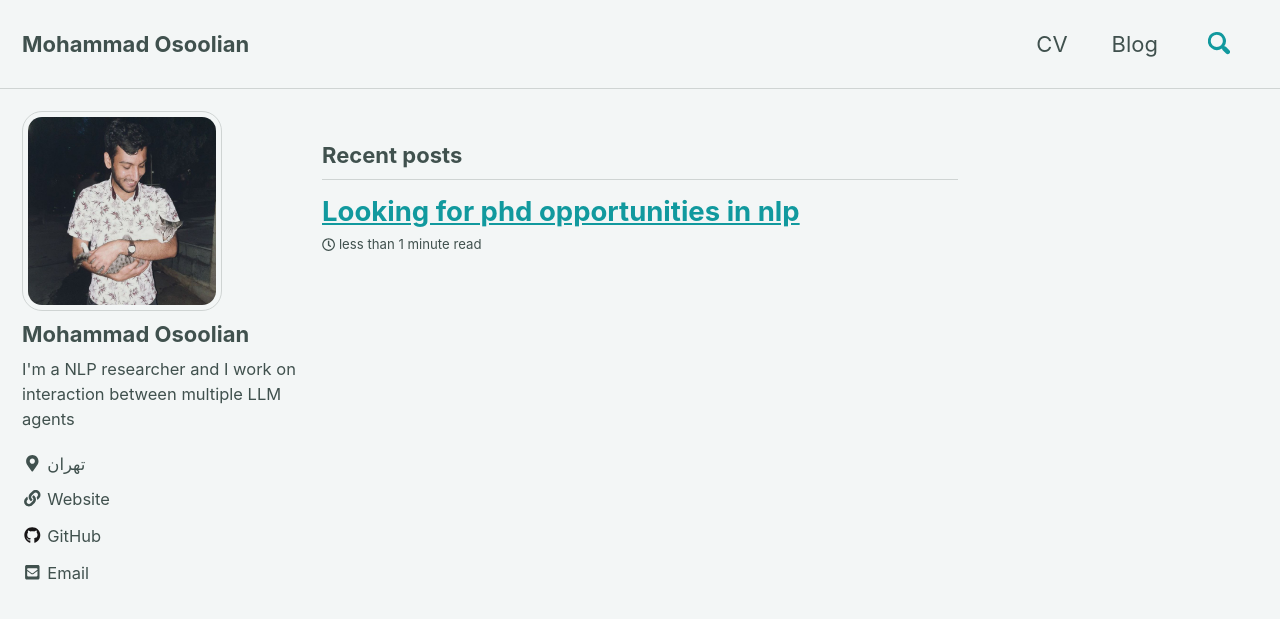
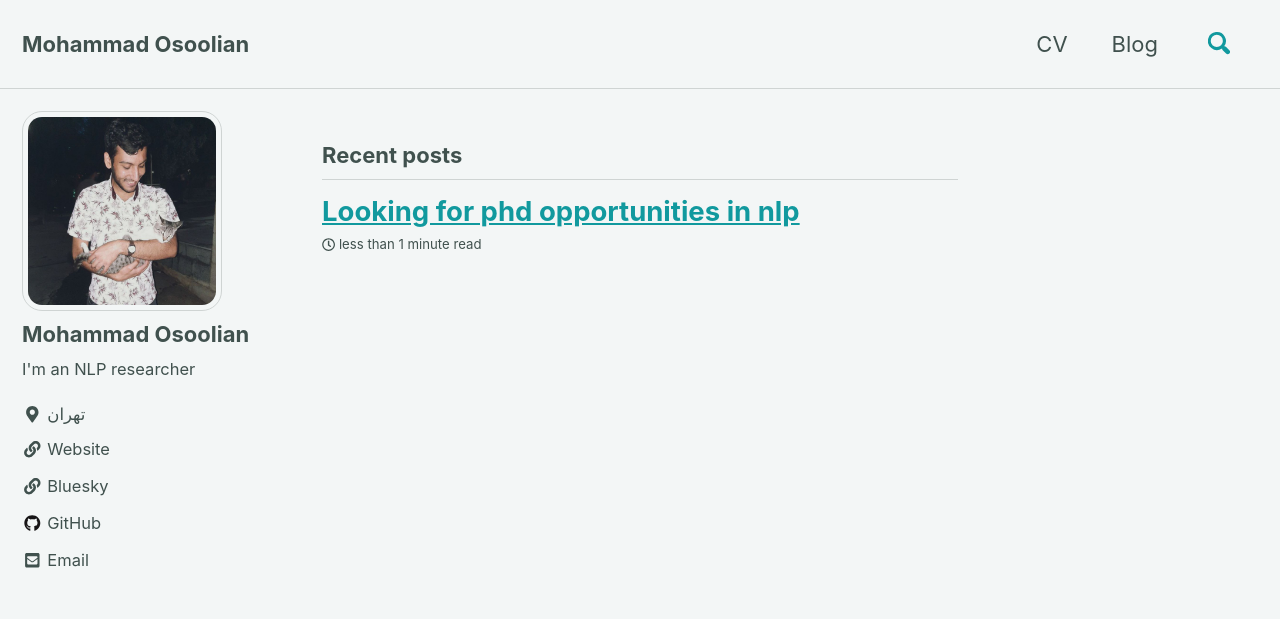
Before and after one commit to mohammad-osoolian/mohammad-osoolian.github.io, a Jekyll site: the page built from index.html, in a window 1280 px wide and 900 px high. Shown: the top 619 px of the window. Built offline with Jekyll 4.4.1, drawn with Linux system fonts in a browser that asks for light colours; cached includes are drawn as plain includes; nearby versions of some CDN libraries; the list of posts is cut into pages by our own code.

Commit message:
Add bluesky id

```diff
--- a/_config.yml
+++ b/_config.yml
@@ -109,7 +109,7 @@ analytics:
 author:
   name             : "Mohammad Osoolian"
   avatar           : "/assets/images/avatarpic.jpg"
-  bio              : I'm a NLP researcher and I work on interaction between multiple LLM agents
+  bio              : I'm an NLP researcher
   location         : "تهران"
   email            : osoolianmohammad@gmail.com
   bluesky          : mohammad_osl
@@ -124,6 +124,9 @@ author:
     - label: "Website"
       icon: "fas fa-fw fa-link"
       url: "https://mohammad-osoolian.github.io/personalwebsite/"
+    - label: "‌Bluesky"
+      icon: "fas fa-fw fa-link"
+      url: "https://bsky.app/profile/mohammad-osl.bsky.social"
     # - label: "Twitter"
     #   icon: "fab fa-fw fa-twitter-square"
       # url: "https://twitter.com/"
```
